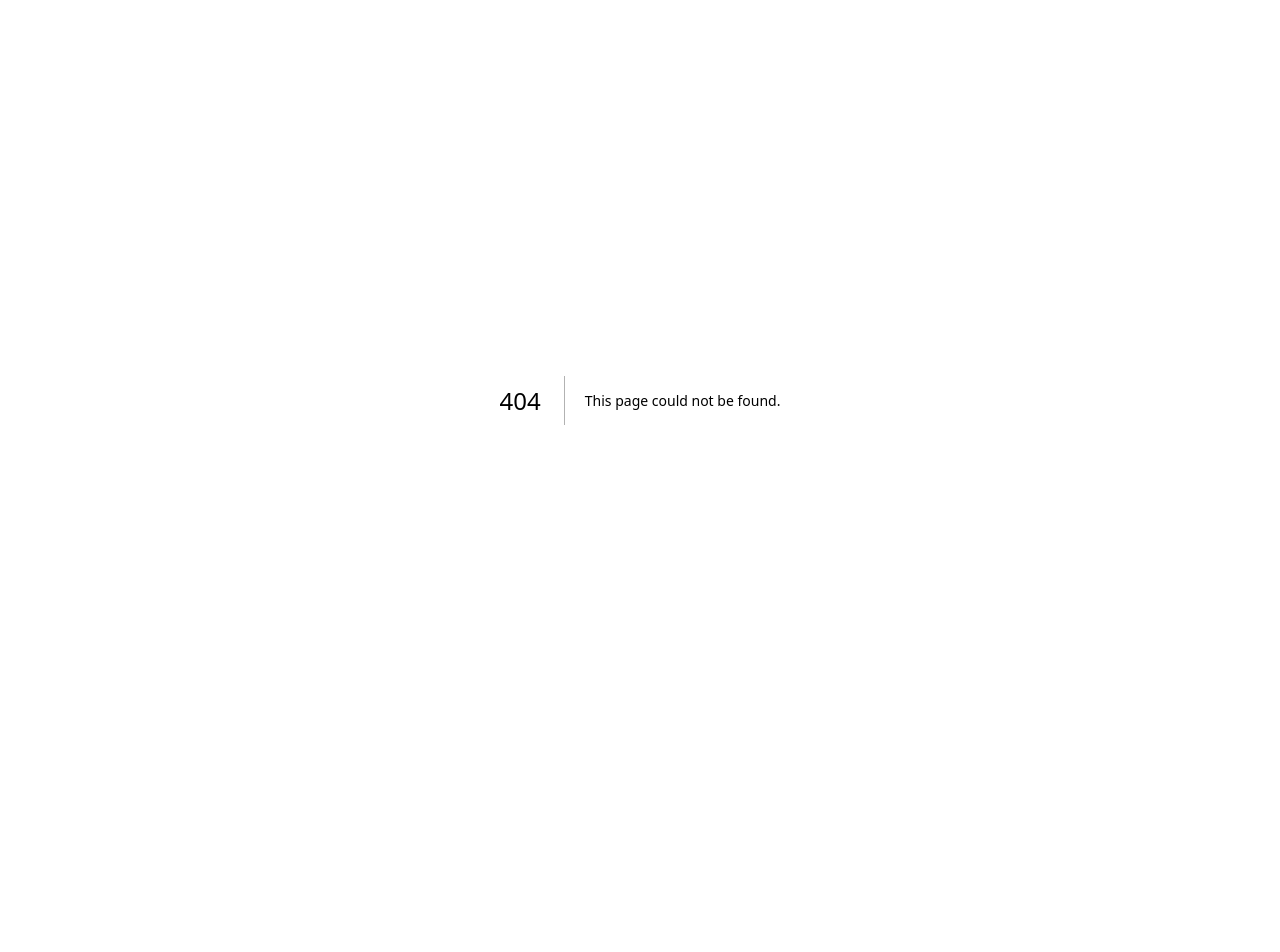
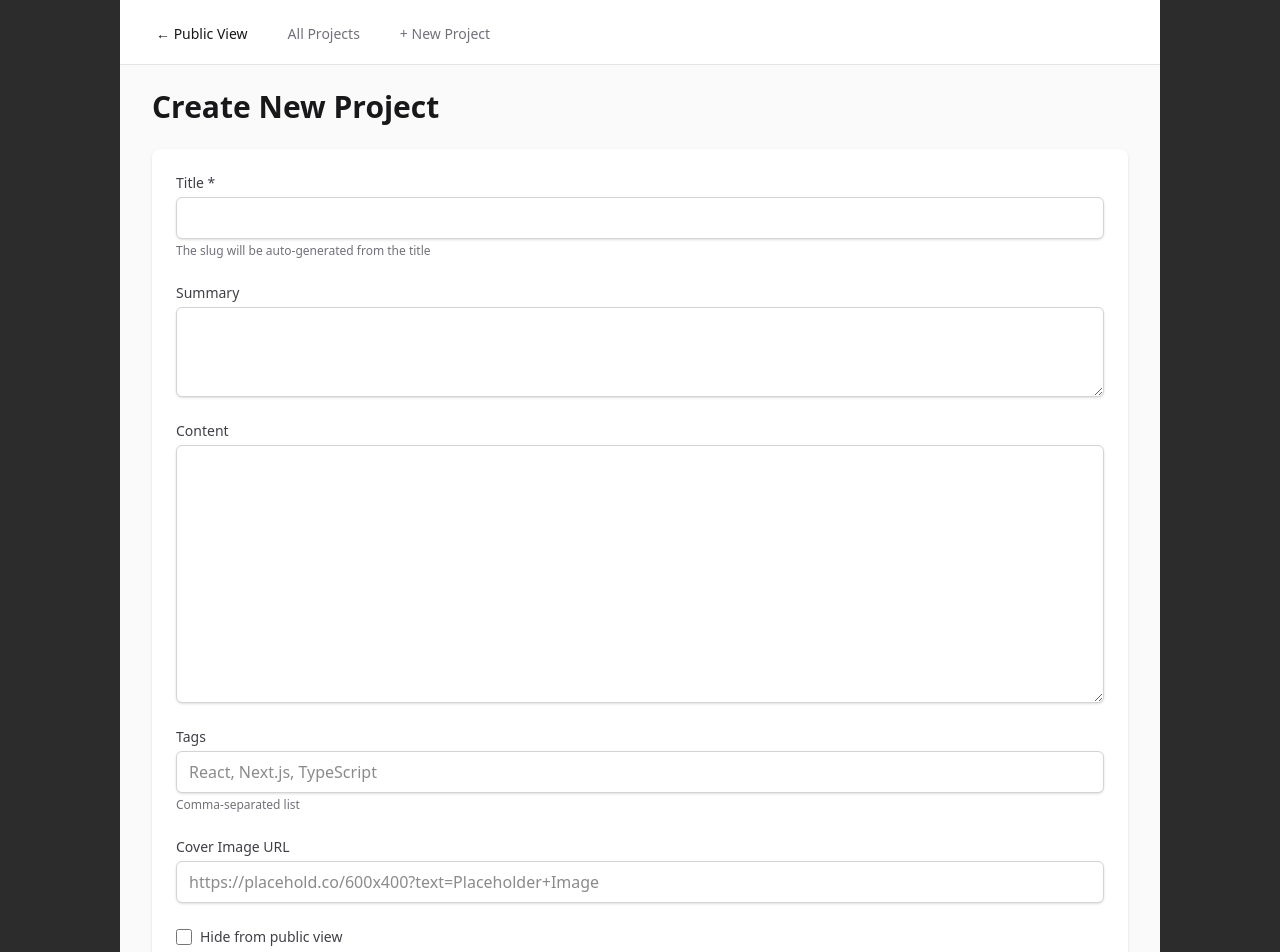
Before and after one commit to ouassilabenhammou/showcase-portfolio-s4, a Next.js app: page /admin/projects/new in a window 1280 px wide. Before the commit this address had no page. Shown: the top 952 px of the page. Before the commit the page ends 800 px from the top, so only its background shows below. Built offline with nearby package versions, Linux system fonts and the light colour scheme.

Commit message:
feat(admin): formulier voor nieuw project toegevoegd

```diff
--- /dev/null
+++ b/app/(admin)/admin/projects/new/page.tsx
@@ -0,0 +1,130 @@
+import { createProject } from "@/app/actions/projects";
+
+export default function NewProjectPage() {
+  return (
+    <div className="px-4 sm:px-0">
+      <h1 className="text-3xl font-bold text-zinc-900 dark:text-zinc-100 mb-6">
+        Create New Project
+      </h1>
+
+      <form
+        action={createProject}
+        className="bg-white dark:bg-zinc-900 shadow-sm rounded-lg p-6 space-y-6"
+      >
+        <div>
+          <label
+            htmlFor="title"
+            className="block text-sm font-medium text-zinc-700 dark:text-zinc-300"
+          >
+            Title *
+          </label>
+          <input
+            type="text"
+            name="title"
+            id="title"
+            required
+            className="mt-1 block w-full rounded-md border border-zinc-300 dark:border-zinc-700 bg-white dark:bg-zinc-800 px-3 py-2 text-zinc-900 dark:text-zinc-100 shadow-sm focus:border-blue-500 focus:outline-none focus:ring-1 focus:ring-blue-500"
+          />
+          <p className="mt-1 text-xs text-zinc-500 dark:text-zinc-400">
+            The slug will be auto-generated from the title
+          </p>
+        </div>
+
+        <div>
+          <label
+            htmlFor="summary"
+            className="block text-sm font-medium text-zinc-700 dark:text-zinc-300"
+          >
+            Summary
+          </label>
+          <textarea
+            name="summary"
+            id="summary"
+            rows={3}
+            className="mt-1 block w-full rounded-md border border-zinc-300 dark:border-zinc-700 bg-white dark:bg-zinc-800 px-3 py-2 text-zinc-900 dark:text-zinc-100 shadow-sm focus:border-blue-500 focus:outline-none focus:ring-1 focus:ring-blue-500"
+          />
+        </div>
+
+        <div>
+          <label
+            htmlFor="content"
+            className="block text-sm font-medium text-zinc-700 dark:text-zinc-300"
+          >
+            Content
+          </label>
+          <textarea
+            name="content"
+            id="content"
+            rows={10}
+            className="mt-1 block w-full rounded-md border border-zinc-300 dark:border-zinc-700 bg-white dark:bg-zinc-800 px-3 py-2 text-zinc-900 dark:text-zinc-100 shadow-sm focus:border-blue-500 focus:outline-none focus:ring-1 focus:ring-blue-500"
+          />
+        </div>
+
+        <div>
+          <label
+            htmlFor="tags"
+            className="block text-sm font-medium text-zinc-700 dark:text-zinc-300"
+          >
+            Tags
+          </label>
+          <input
+            type="text"
+            name="tags"
+            id="tags"
+            placeholder="React, Next.js, TypeScript"
+            className="mt-1 block w-full rounded-md border border-zinc-300 dark:border-zinc-700 bg-white dark:bg-zinc-800 px-3 py-2 text-zinc-900 dark:text-zinc-100 shadow-sm focus:border-blue-500 focus:outline-none focus:ring-1 focus:ring-blue-500"
+          />
+          <p className="mt-1 text-xs text-zinc-500 dark:text-zinc-400">
+            Comma-separated list
+          </p>
+        </div>
+
+        <div>
+          <label
+            htmlFor="cover_url"
+            className="block text-sm font-medium text-zinc-700 dark:text-zinc-300"
+          >
+            Cover Image URL
+          </label>
+          <input
+            type="url"
+            name="cover_url"
+            id="cover_url"
+            placeholder="https://placehold.co/600x400?text=Placeholder+Image"
+            className="mt-1 block w-full rounded-md border border-zinc-300 dark:border-zinc-700 bg-white dark:bg-zinc-800 px-3 py-2 text-zinc-900 dark:text-zinc-100 shadow-sm focus:border-blue-500 focus:outline-none focus:ring-1 focus:ring-blue-500"
+          />
+        </div>
+
+        <div className="flex items-center">
+          <input
+            type="checkbox"
+            name="is_hidden"
+            id="is_hidden"
+            className="h-4 w-4 rounded border-zinc-300 dark:border-zinc-700 text-blue-600 focus:ring-blue-500"
+          />
+          <label
+            htmlFor="is_hidden"
+            className="ml-2 block text-sm text-zinc-700 dark:text-zinc-300"
+          >
+            Hide from public view
+          </label>
+        </div>
+
+        <div className="flex gap-3 pt-4">
+          <button
+            type="submit"
+            className="inline-flex justify-center rounded-md border border-transparent bg-blue-600 px-4 py-2 text-sm font-medium text-white shadow-sm hover:bg-blue-700 focus:outline-none focus:ring-2 focus:ring-blue-500 focus:ring-offset-2"
+          >
+            Create Project
+          </button>
+          <a
+            href="/admin"
+            className="inline-flex justify-center rounded-md border border-zinc-300 dark:border-zinc-700 bg-white dark:bg-zinc-800 px-4 py-2 text-sm font-medium text-zinc-700 dark:text-zinc-300 shadow-sm hover:bg-zinc-50 dark:hover:bg-zinc-700"
+          >
+            Cancel
+          </a>
+        </div>
+      </form>
+    </div>
+  );
+}
```
